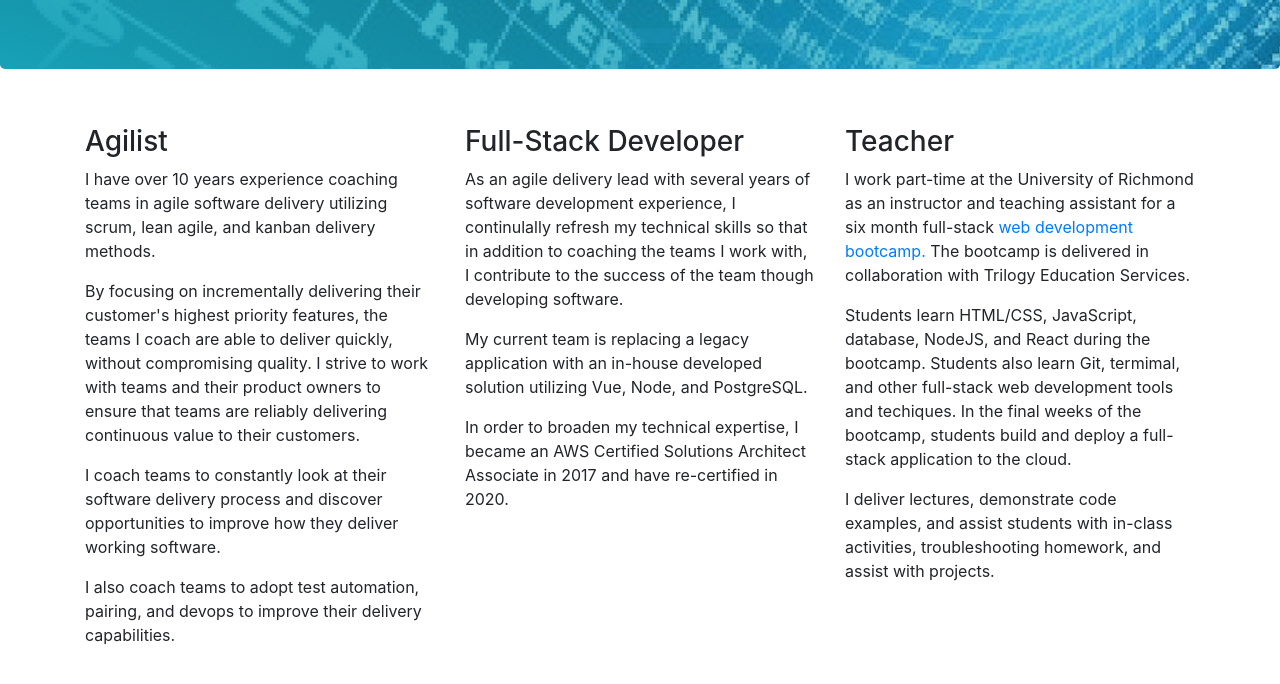
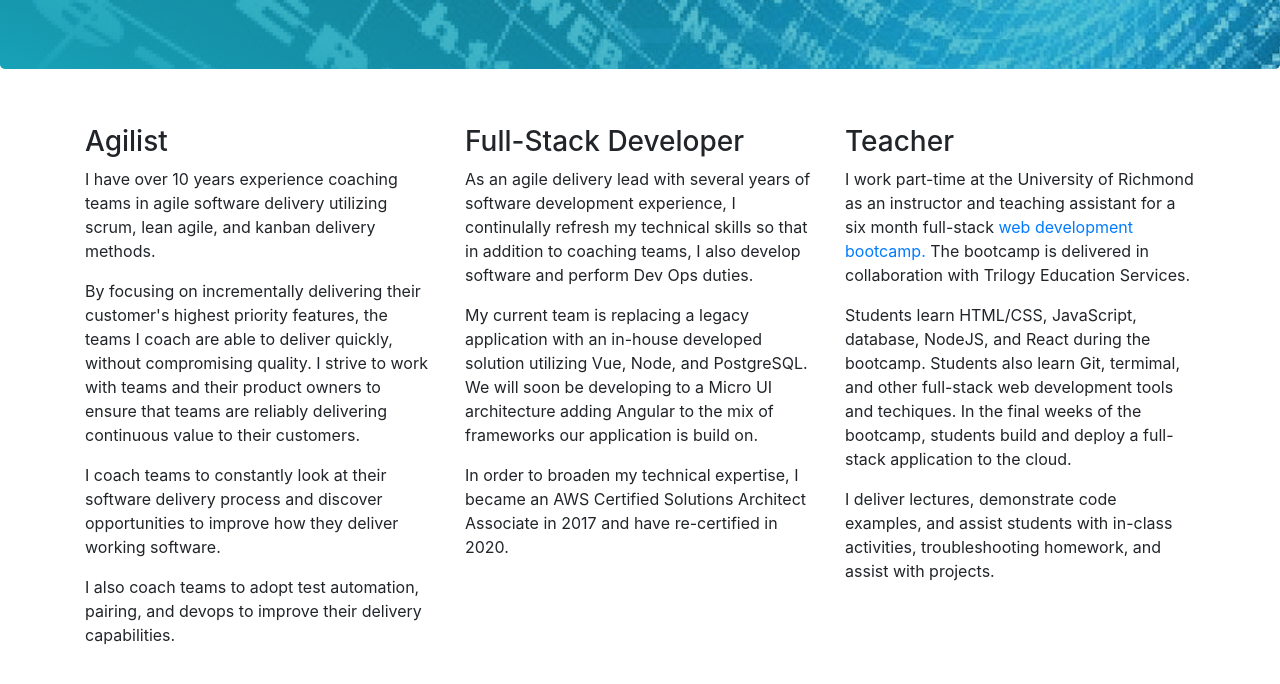
Before and after one commit to SteveMustanski/SteveMustanski.github.io, a plain HTML site: page index.html in a window 1280 px wide. Shown: the part 405-1089 px from the top of the page. Drawn offline with nearby package versions, Linux system fonts and the light colour scheme.

Commit message:
updated our team tools

```diff
--- a/index.html
+++ b/index.html
@@ -63,10 +63,10 @@
       <div class="col-md">
         <h3>Full-Stack Developer</h3>
         <p>As an agile delivery lead with several years of software development experience, I continulally refresh my technical skills
-          so that in addition to coaching the teams I work with, I contribute to the success of the team though developing software.
+          so that in addition to coaching teams, I also develop software and perform Dev Ops duties.
         </p>
         <p>My current team is replacing a legacy application with an in-house developed solution utilizing
-          Vue, Node, and PostgreSQL.
+          Vue, Node, and PostgreSQL.  We will soon be developing to a Micro UI architecture adding Angular to the mix of frameworks our application is build on.
         </p>
         <p>
           In order to broaden my technical expertise, I became an AWS Certified Solutions Architect Associate in 2017 and have re-certified in 2020.
```
